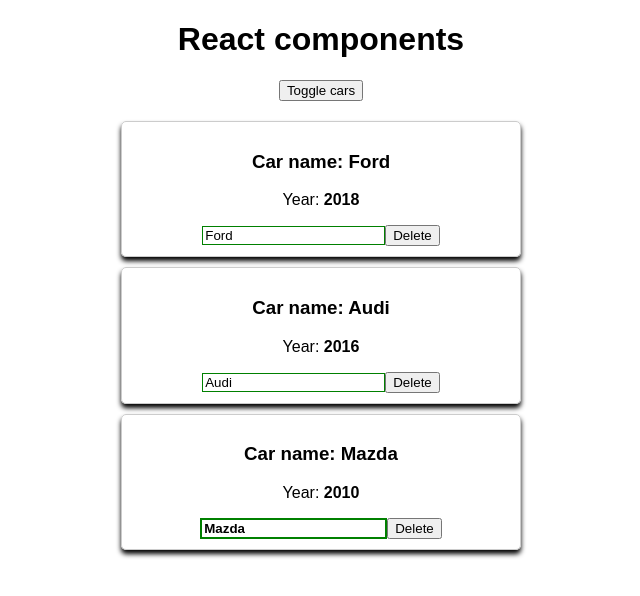
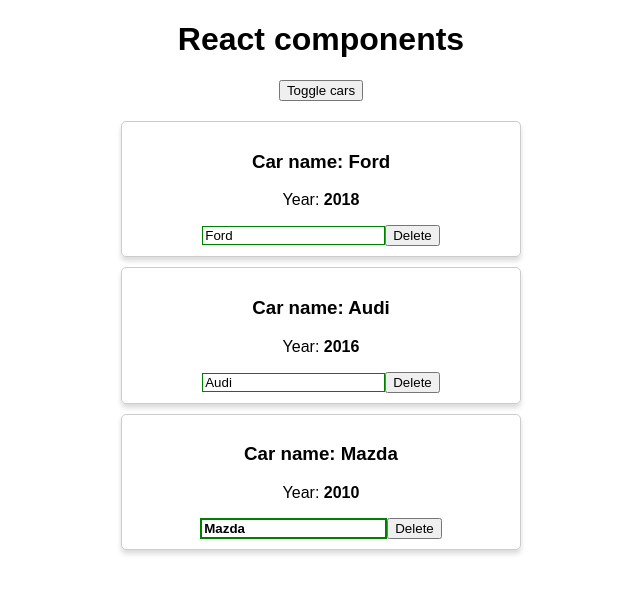
Before and after one commit to tanyaro0607/react-app-cars, a React (Create React App) app: page / in a window 1280 px wide. Both pictures are taken after a click on the button "Toggle cars". Shown: the top 596 px of the page, without its empty margins (319-959 px from the left). Built offline with nearby package versions, Linux system fonts and the light colour scheme.

Commit message:
пакет Radium + стили при hover

```diff
--- a/package.json
+++ b/package.json
@@ -3,9 +3,11 @@
   "version": "0.1.0",
   "private": true,
   "dependencies": {
+    "radium": "^0.26.1",
     "react": "^16.4.1",
     "react-dom": "^16.4.1",
-    "react-scripts": "1.1.4"
+    "react-scripts": "1.1.4",
+    "yarn": "^1.22.17"
   },
   "scripts": {
     "start": "react-scripts start",
--- a/src/Car/Car.css
+++ b/src/Car/Car.css
@@ -1,10 +1,9 @@
 .Car {
-    border: 1px solid #ccc;
     margin-bottom: 10px;
     display: block;
     padding: 10px;
-    box-shadow: 0 4px 5px 0 rgba(0, 0, 0, 14);
     border-radius: 5px;
+    transition: border, box-shadow .3s;
 }
 
 .input {}
--- a/src/Car/Car.js
+++ b/src/Car/Car.js
@@ -1,7 +1,8 @@
 import React from 'react'
+import Radium from 'radium'
 import './Car.css'
 
-export default props => {
+const Car = props => {
   const inputClasses = ['input']
 
   //если поле не пустое
@@ -16,8 +17,18 @@
     inputClasses.push('bold')
   }
 
+  const style = {
+    border: '1px solid #ccc',
+    boxShadow: '0 4px 5px 0 rgba(0, 0, 0, .14)',
+    ':hover': {
+      border: '1px solid #aaa',
+      boxShadow: '0 4px 15px 0 rgba(0, 0, 0, .25)',
+      cursor: 'pointer'
+    }
+  }
+
   return (
-    <div className='Car'>
+    <div className='Car' style={style}>
       <h3>Сar name: {props.name}</h3>
       <p>Year: <strong>{props.year}</strong></p>
       <input
@@ -30,3 +41,5 @@
     </div>
   )
 }
+
+export default Radium(Car);
```
